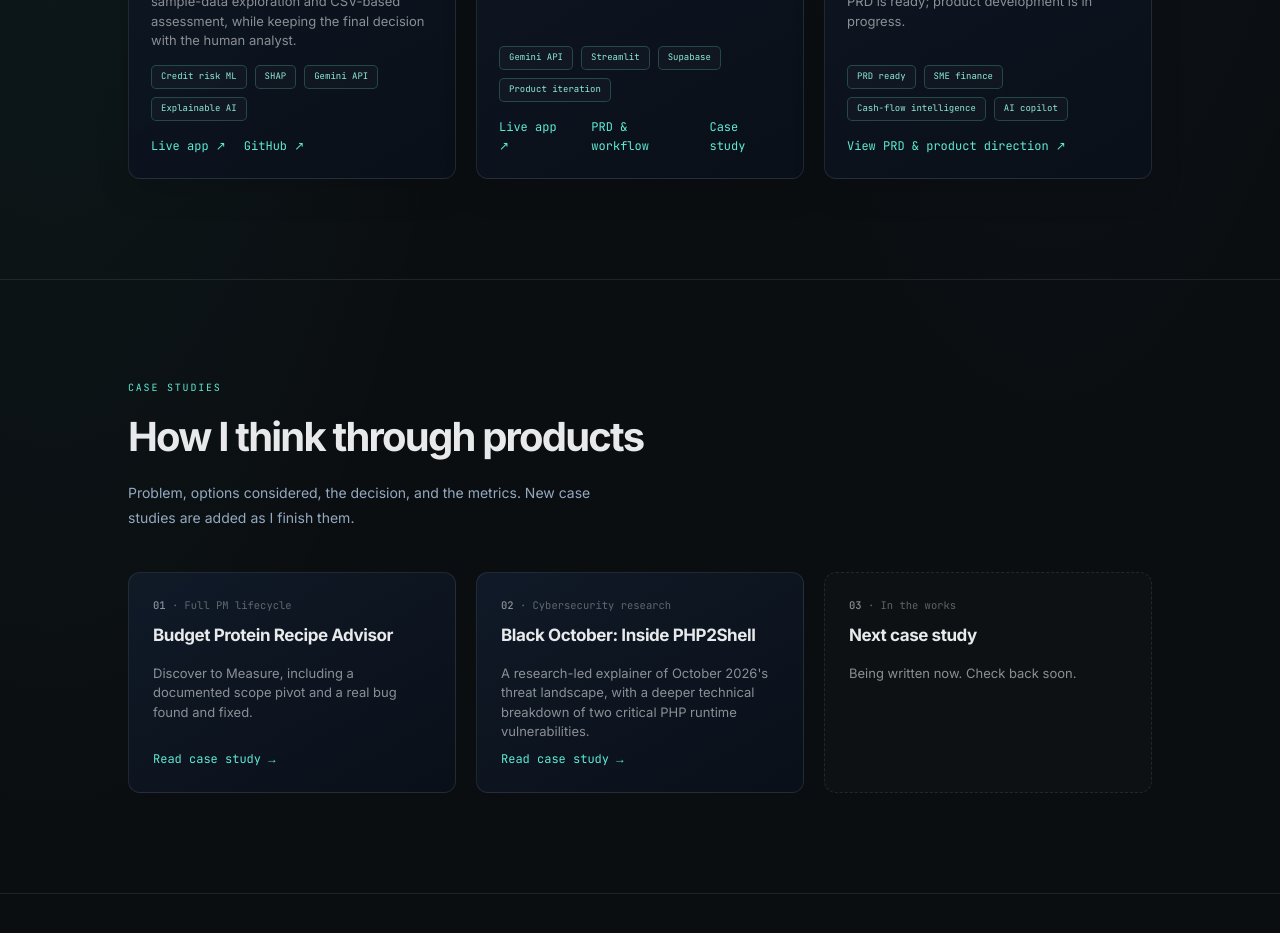
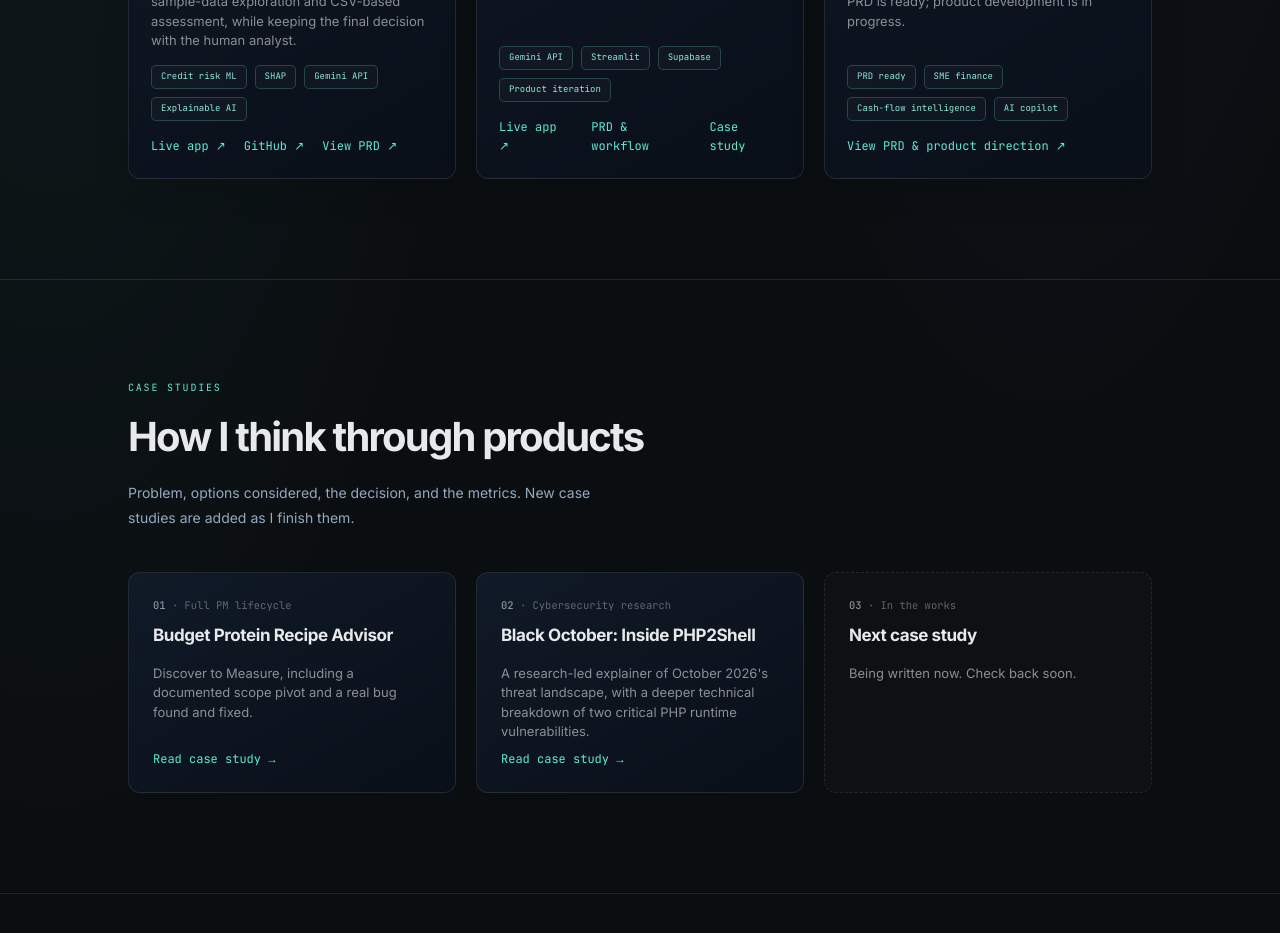
Before and after one commit to Mounikabodepu/Mounikabodepu.github.io, a plain HTML site: page index.html in a window 1280 px wide. Shown: the part 2360-3293 px from the top of the page. Drawn offline with Linux system fonts and the light colour scheme.

Commit message:
Link CreditLens AI PRD from portfolio project card

```diff
--- a/index.html
+++ b/index.html
@@ -427,7 +427,7 @@
           <a class="thumb-title" style="display:block;" href="https://creditlens-ai-huyf5uuahldbov3iffzvdh.streamlit.app/" target="_blank" rel="noopener">CreditLens AI</a>
           <p class="thumb-desc">An explainable credit-risk intelligence app that combines a Random Forest model, borrower-level SHAP explanations and a Gemini-powered analyst copilot. Supports sample-data exploration and CSV-based assessment, while keeping the final decision with the human analyst.</p>
           <div class="stack-row terms" style="margin:14px 0 0;"><span>Credit risk ML</span><span>SHAP</span><span>Gemini API</span><span>Explainable AI</span></div>
-          <div class="thumb-links"><a href="https://creditlens-ai-huyf5uuahldbov3iffzvdh.streamlit.app/" target="_blank" rel="noopener">Live app ↗</a><a href="https://github.com/Mounikabodepu/CreditLens-AI" target="_blank" rel="noopener">GitHub ↗</a></div>
+          <div class="thumb-links"><a href="https://creditlens-ai-huyf5uuahldbov3iffzvdh.streamlit.app/" target="_blank" rel="noopener">Live app ↗</a><a href="https://github.com/Mounikabodepu/CreditLens-AI" target="_blank" rel="noopener">GitHub ↗</a><a href="prd.html?p=creditlens">View PRD ↗</a></div>
         </div>
       </div>
 
```
